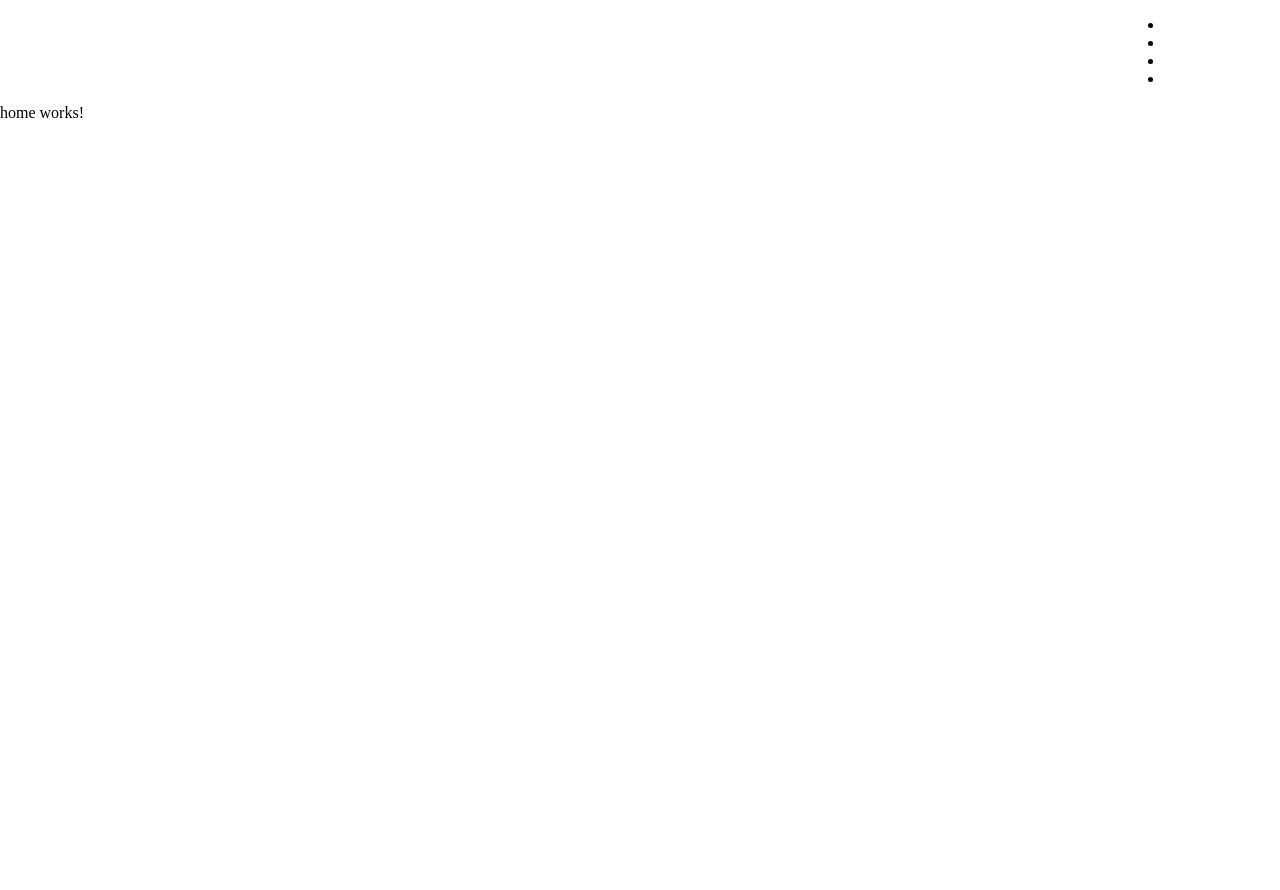
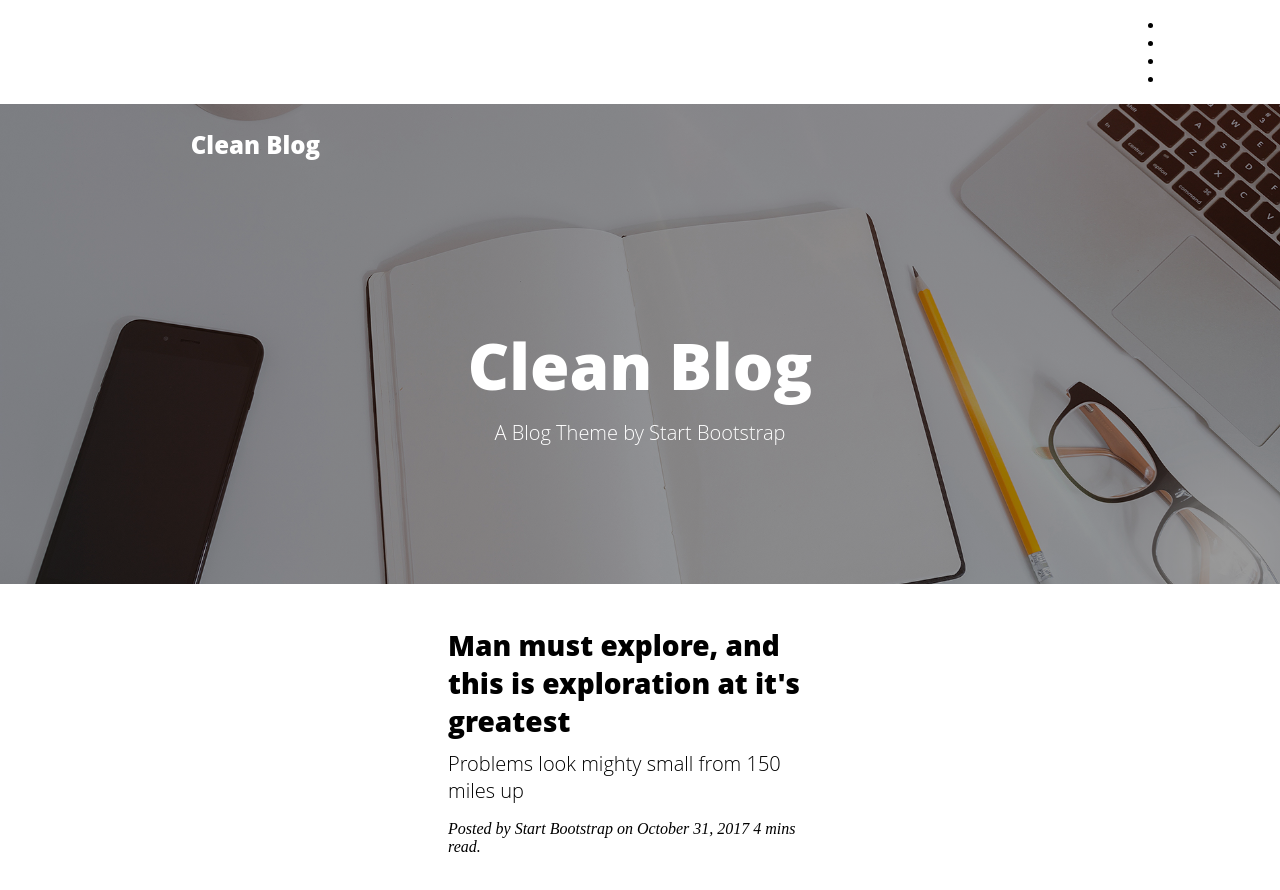
Before and after one commit to RoaaAlmadi/NG-clean-blog-2, an Angular app in the folder clean-blog-two/: page /home in a window 1280 px wide. Shown: the top 890 px of the page. Before the commit the page ends 800 px from the top, so only its background shows below. Built offline with nearby package versions, Linux system fonts and the light colour scheme.

Commit message:
Update home.component.html

```diff
--- a/clean-blog-two/src/app/home/home.component.html
+++ b/clean-blog-two/src/app/home/home.component.html
@@ -1 +1,15 @@
-<p>home works!</p>
+<div class="container">
+    <div class="background img-bg-home"></div>
+    <div class="logo">
+        <h3 class="font-one-md">Clean Blog</h3>
+    </div>
+    <div class="center-content">
+        <h1 class="font-one-lg letter-space">Clean Blog</h1>
+        <h2 class="font-one-sm font-thin">A Blog Theme by Start Bootstrap</h2>
+    </div>
+    <div class="footer">
+        <h1 class="font-two-md">Man must explore, and this is exploration at it's greatest</h1>
+        <h2 class="font-two-sm font-thin">Problems look mighty small from 150 miles up</h2>
+        <p class="font-ital">Posted by Start Bootstrap on October 31, 2017 4 mins read.</p>
+    </div>
+</div>
```
